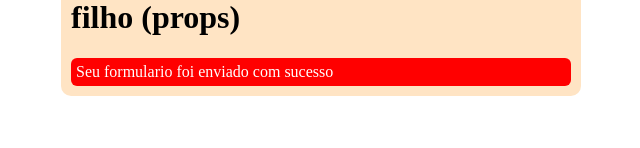
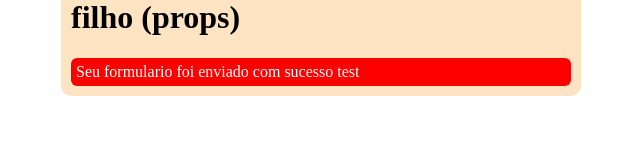
Before and after one commit to Ricardomjr-10/vuejsjornadadev, a Vue app: page / in a window 1280 px wide. Shown: the part 169-317 px from the top of the page, without its empty margins (319-959 px from the left). Built offline with nearby package versions, Linux system fonts and the light colour scheme; the HTML template or start-up script is replaced by a standard one.

Commit message:
props computed dinamico slot

```diff
--- a/src/components/Aula_15.vue
+++ b/src/components/Aula_15.vue
@@ -3,6 +3,8 @@
         <h1>Enviando dados para o componente filho (props)</h1>
         <div :class="baseClass">
             {{ text }}
+            <slot />
+            {{ test }}
         </div>
     </div>
 </template>
@@ -14,7 +16,17 @@ export default {
             text:'Seu formulario foi enviado com sucesso'
         }
     },
-    props: ['variant'],
+    props: {
+        variant:{
+            type: String,
+            default: ''
+        },
+
+        test: {
+            type: String,
+            default: 'test'
+        }
+    },
     computed: {
         baseClass() {
             return [
```
